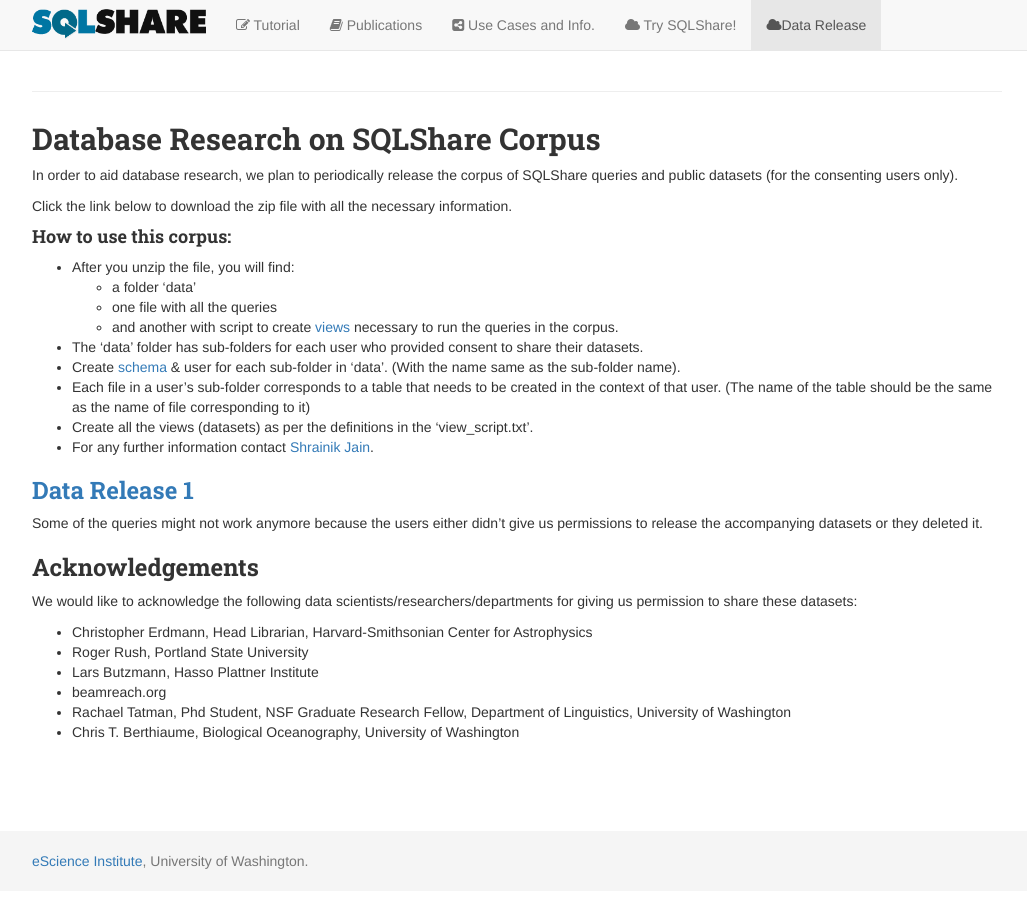
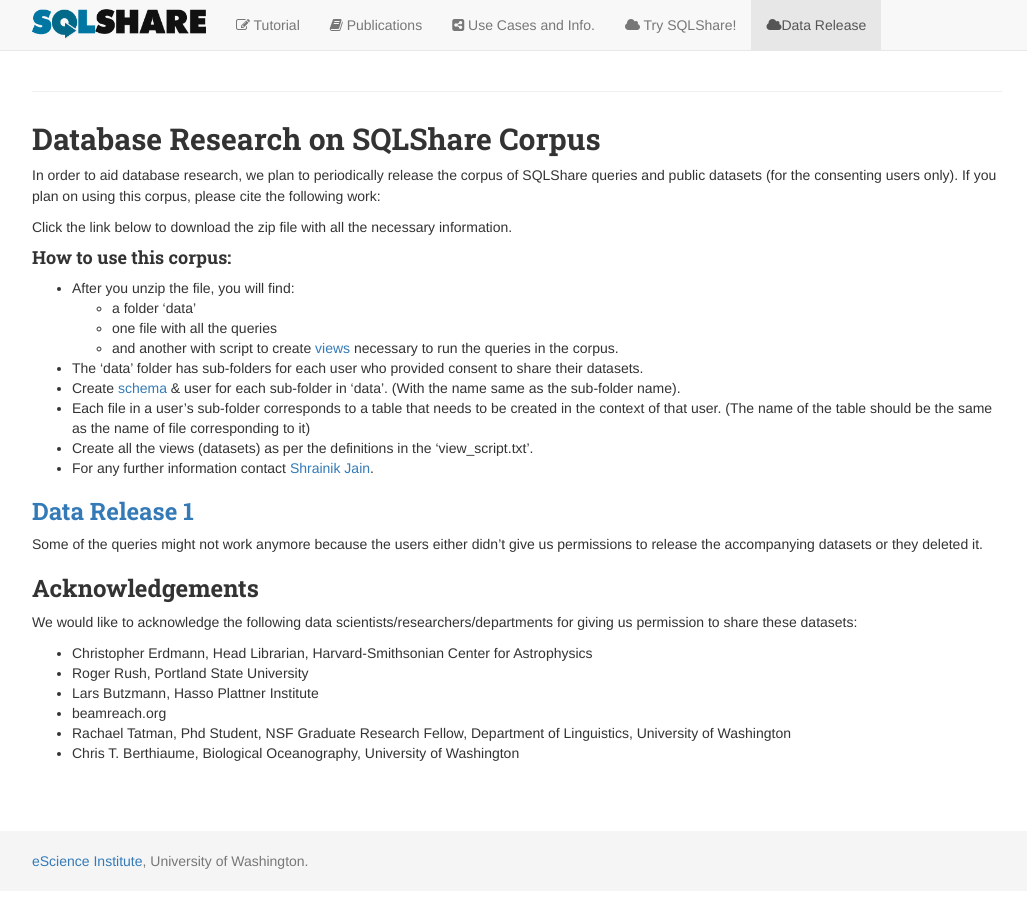
Before and after one commit to uwescience/sqlshare, a Jekyll site: the page built from data_release.markdown, in a window 1280 px wide. Shown: the whole page, without its empty margins (123-1150 px from the left). Built offline with Jekyll 4.4.1, drawn with Linux system fonts in a browser that asks for light colours; nearby versions of some CDN libraries; Markdown is read by kramdown in place of the engine named in the settings.

Commit message:
Update data_release.markdown

```diff
--- a/data_release.markdown
+++ b/data_release.markdown
@@ -7,7 +7,8 @@
 ______________________________________________
 ## Database Research on SQLShare Corpus
 
-In order to aid database research, we plan to periodically release the corpus of SQLShare queries and public datasets (for the consenting users only).
+In order to aid database research, we plan to periodically release the corpus of SQLShare queries and public datasets (for the consenting users only). If you plan on using this corpus, please cite the following work:
+
 
 Click the link below to download the zip file with all the necessary information.
 
```
